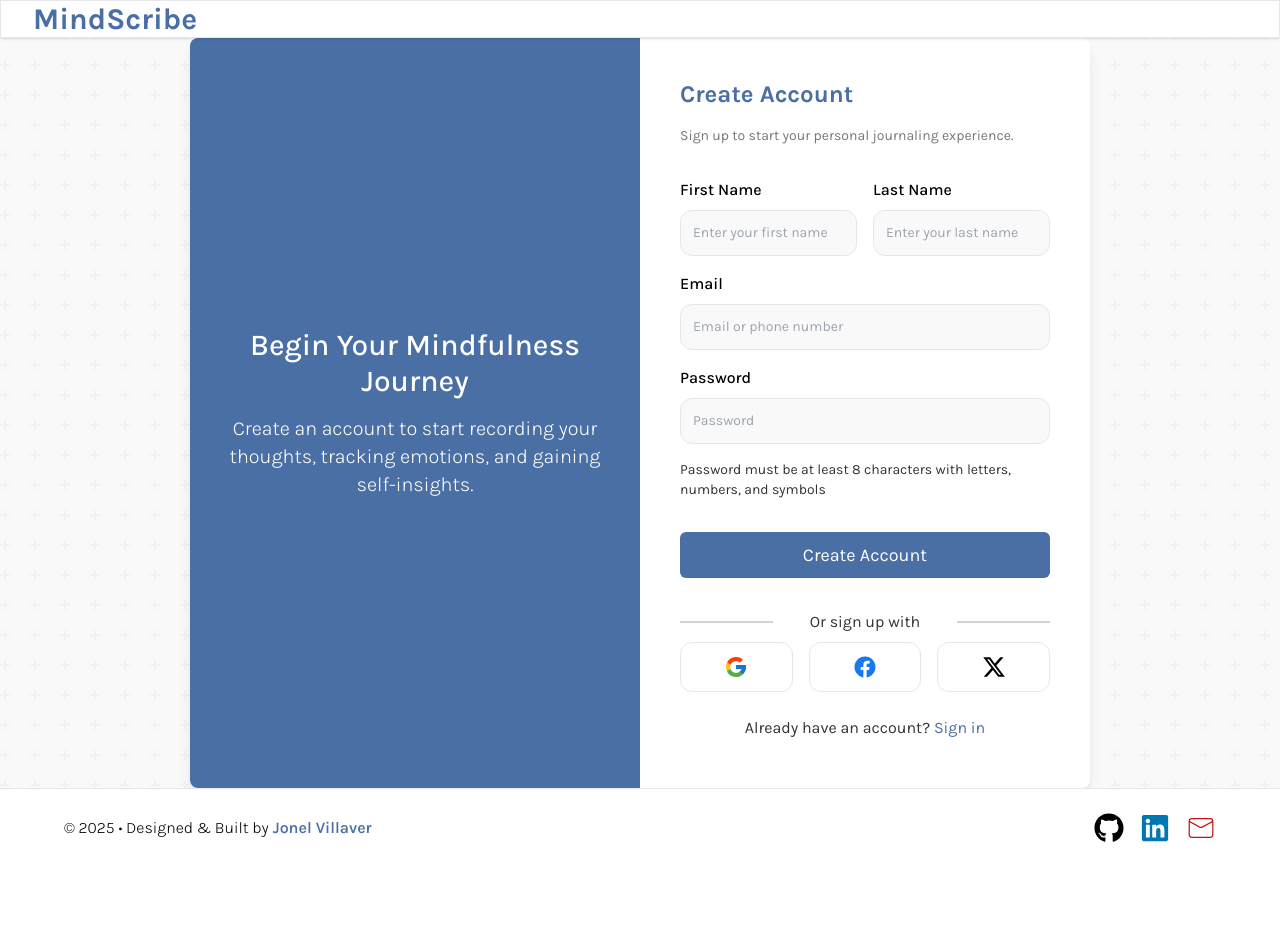
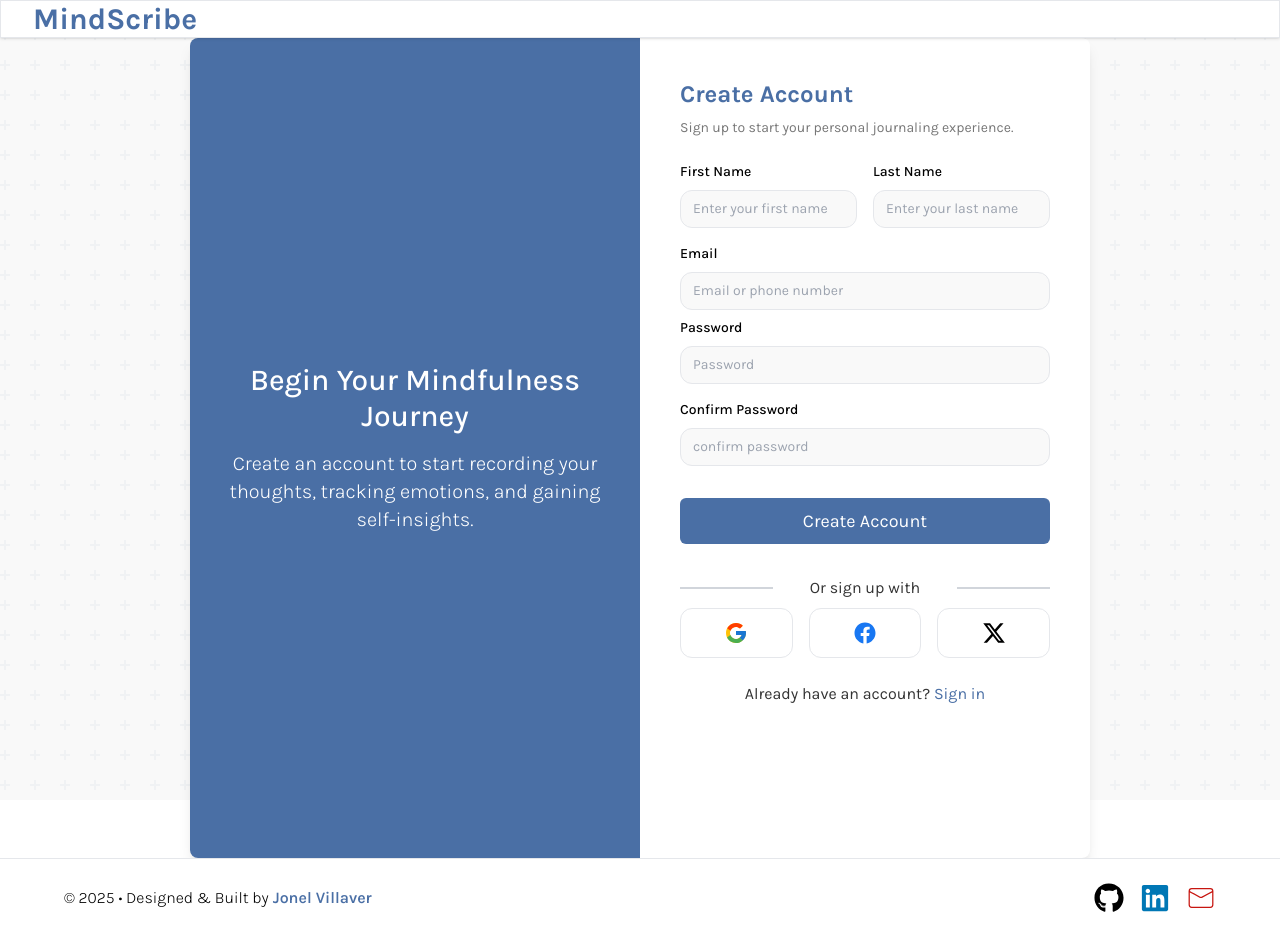
Before and after one commit to Nelman25/MindScribe-Frontend, a React (Vite) app: page /signup in a window 1280 px wide. Before the commit the page ends 867 px from the top, so only its background shows below. Built offline with nearby package versions, Linux system fonts and the light colour scheme; a web font is replaced by a local one.

Commit message:
extract form into its own component

```diff
--- /dev/null
+++ b/src/components/Form.tsx
@@ -0,0 +1,116 @@
+import { Formik, Form, Field, ErrorMessage } from "formik";
+import { newAccountSchema } from "../schemas";
+import Button from "./Button";
+
+export default function FormComponent() {
+  return (
+    <Formik
+      initialValues={{
+        firstName: "",
+        lastName: "",
+        email: "",
+        password: "",
+        confirmPassword: "",
+      }}
+      validationSchema={newAccountSchema}
+      onSubmit={() => console.log("submitted")}
+    >
+      {({ handleSubmit }) => (
+        <Form onSubmit={handleSubmit}>
+          <div className="grid grid-cols-2 gap-4">
+            <div className="flex flex-col gap-2">
+              <label htmlFor="firstName" className="text-sm font-medium">
+                First Name
+              </label>
+              <Field
+                type="text"
+                id="firstName"
+                name="firstName"
+                placeholder="Enter your first name"
+                className="border py-2 px-3  text-sm  rounded-xl text-text bg-background focus:outline-primary focus:bg-white transition-all duration-500"
+              />
+              <ErrorMessage
+                name="firstName"
+                component="span"
+                className="text-red-500 text-sm"
+              />
+            </div>
+            <div className="flex flex-col gap-2">
+              <label htmlFor="lastName" className="text-sm font-medium">
+                Last Name
+              </label>
+              <Field
+                type="text"
+                id="lastName"
+                name="lastName"
+                placeholder="Enter your last name"
+                className="border px-3 py-2  text-sm rounded-xl text-text bg-background focus:outline-primary focus:bg-white transition-all duration-500"
+              />
+              <ErrorMessage
+                name="lastName"
+                component="span"
+                className="text-red-500 text-sm"
+              />
+            </div>
+          </div>
+
+          <div className="flex flex-col gap-2">
+            <label htmlFor="email" className="text-sm font-medium mt-4">
+              Email
+            </label>
+            <Field
+              type="email"
+              id="email"
+              name="email"
+              placeholder="Email or phone number"
+              className="border py-2 px-3 text-sm rounded-xl text-text bg-background focus:outline-primary focus:bg-white transition-all duration-500"
+            />
+            <ErrorMessage
+              name="email"
+              component="span"
+              className="text-red-500 text-sm"
+            />
+          </div>
+
+          <div className="flex flex-col gap-2">
+            <label htmlFor="password" className="text-sm font-medium mt-2">
+              Password
+            </label>
+            <Field
+              type="password"
+              id="password"
+              name="password"
+              placeholder="Password"
+              className="border py-2 px-3 text-sm rounded-xl text-text bg-background mb-2 focus:outline-primary focus:bg-white transition-all duration-500"
+            />
+            <ErrorMessage
+              name="password"
+              component="span"
+              className="text-red-500 text-sm"
+            />
+          </div>
+          <div className="flex flex-col gap-2">
+            <label htmlFor="password" className="text-sm font-medium mt-2">
+              Confirm Password
+            </label>
+            <Field
+              type="password"
+              id="confirmPassword"
+              name="confirmPassword"
+              placeholder="confirm password"
+              className="border py-2 px-3 text-sm rounded-xl text-text bg-background focus:outline-primary focus:bg-white transition-all duration-500"
+            />
+            <ErrorMessage
+              name="confirmPassword"
+              component="span"
+              className="text-red-500 text-sm"
+            />
+          </div>
+          <Button type="default" className="w-full">
+            Create Account
+          </Button>
+        </Form>
+      )}
+    </Formik>
+  );
+}
--- a/src/pages/Signup.tsx
+++ b/src/pages/Signup.tsx
@@ -1,10 +1,11 @@
-import Button from "../components/Button";
 import Footer from "../sections/Footer";
 
 import { FcGoogle } from "react-icons/fc";
 import { IoLogoFacebook } from "react-icons/io5";
 import { FaXTwitter } from "react-icons/fa6";
 import { Link } from "react-router-dom";
+
+import FormComponent from "../components/Form";
 
 export default function Signup() {
   return (
@@ -16,7 +17,7 @@ export default function Signup() {
       </header>
 
       <main className="flex flex-1 items-center justify-center">
-        <div className="flex max-w-[900px] w-full h-[750px] max-xl:max-w-[700px] max-lg:flex-col max-lg:h-auto max-lg:my-8 max-lg:max-w-[600px] bg-white rounded-lg overflow-hidden shadow-lg">
+        <div className="flex max-w-[900px] w-full h-[820px] max-xl:max-w-[700px] max-lg:flex-col max-lg:h-auto max-lg:my-8 max-lg:max-w-[600px] bg-white rounded-lg overflow-hidden shadow-lg">
           <div className="max-lg:w-full w-1/2 bg-primary h-full px-8 flex flex-col gap-4 items-center justify-center">
             <h2 className="max-lg:py-4 text-white text-3xl text-center font-medium">
               Begin Your Mindfulness Journey
@@ -28,67 +29,14 @@ export default function Signup() {
           </div>
 
           <div className=" max-lg:w-full w-1/2 h-full p-10">
-            <h3 className="text-primary text-2xl font-bold pb-4">
+            <h3 className="text-primary text-2xl font-bold pb-2">
               Create Account
             </h3>
-            <span className="text-text-light text-sm block mb-8">
+            <span className="text-text-light text-sm block mb-6">
               Sign up to start your personal journaling experience.
             </span>
 
-            <div className="grid grid-cols-2 gap-4">
-              <div className="flex flex-col gap-2">
-                <label htmlFor="first-name" className="font-medium">
-                  First Name
-                </label>
-                <input
-                  type="text"
-                  id="first-name"
-                  placeholder="Enter your first name"
-                  className="border p-3 text-sm  rounded-xl text-text bg-background mb-4 focus:outline-primary focus:bg-white transition-all duration-500"
-                />
-              </div>
-              <div className="flex flex-col gap-2">
-                <label htmlFor="last-name" className="font-medium">
-                  Last Name
-                </label>
-                <input
-                  type="text"
-                  id="last-name"
-                  placeholder="Enter your last name"
-                  className="border p-3  text-sm rounded-xl text-text bg-background mb-4 focus:outline-primary focus:bg-white transition-all duration-500"
-                />
-              </div>
-            </div>
-
-            <div className="flex flex-col gap-2">
-              <label htmlFor="email" className="font-medium">
-                Email
-              </label>
-              <input
-                type="text"
-                placeholder="Email or phone number"
-                className="border p-3 text-sm rounded-xl text-text bg-background mb-4 focus:outline-primary focus:bg-white transition-all duration-500"
-              />
-            </div>
-
-            <div className="flex flex-col gap-2">
-              <label htmlFor="password" className="font-medium">
-                Password
-              </label>
-              <input
-                type="password"
-                placeholder="Password"
-                className="border p-3 text-sm rounded-xl text-text bg-background mb-2 focus:outline-primary focus:bg-white transition-all duration-500"
-              />
-              <span className="text-text text-sm">
-                Password must be at least 8 characters with letters, numbers,
-                and symbols
-              </span>
-            </div>
-
-            <Button type="default" className="w-full">
-              Create Account
-            </Button>
+            <FormComponent />
 
             <div className="flex items-center justify-between">
               <div className="w-1/4 h-0.5 bg-gray-300" />
```
